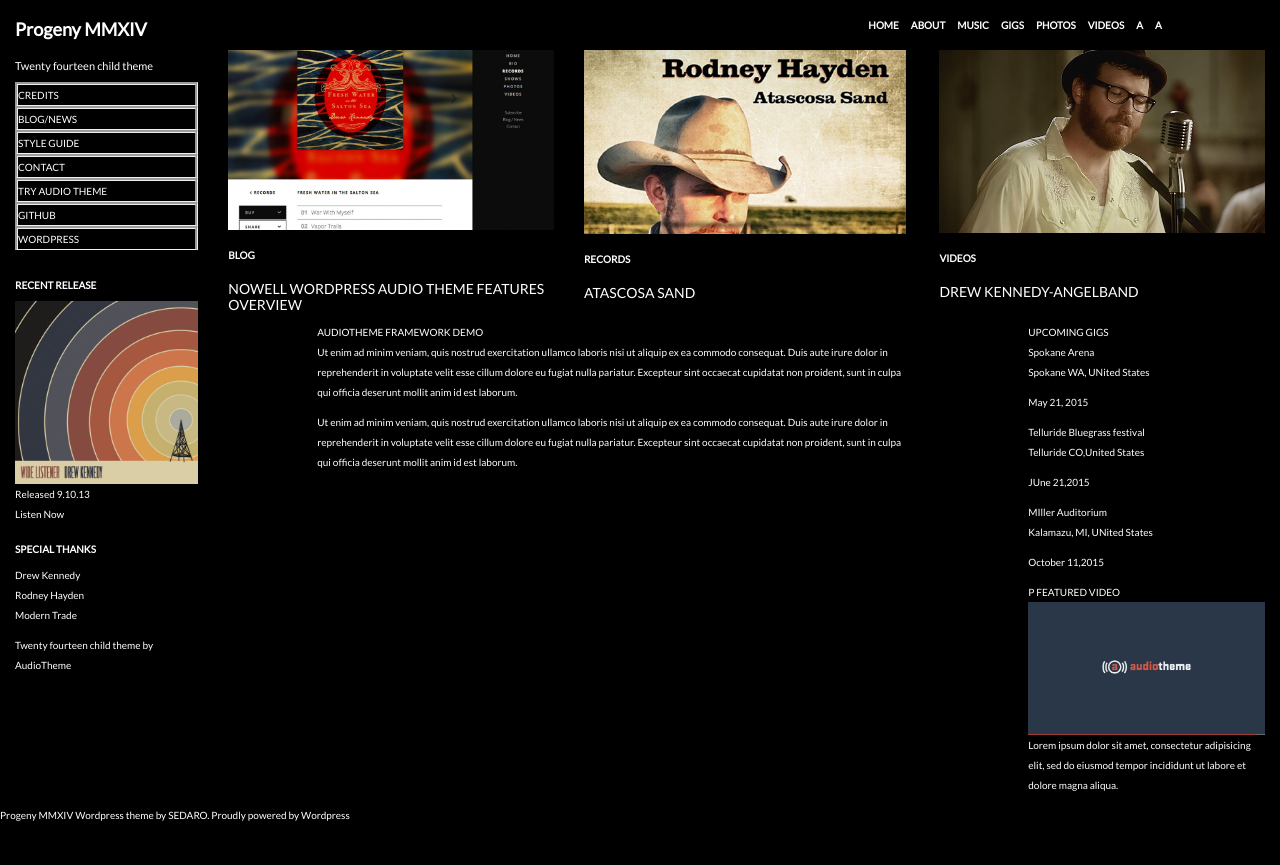
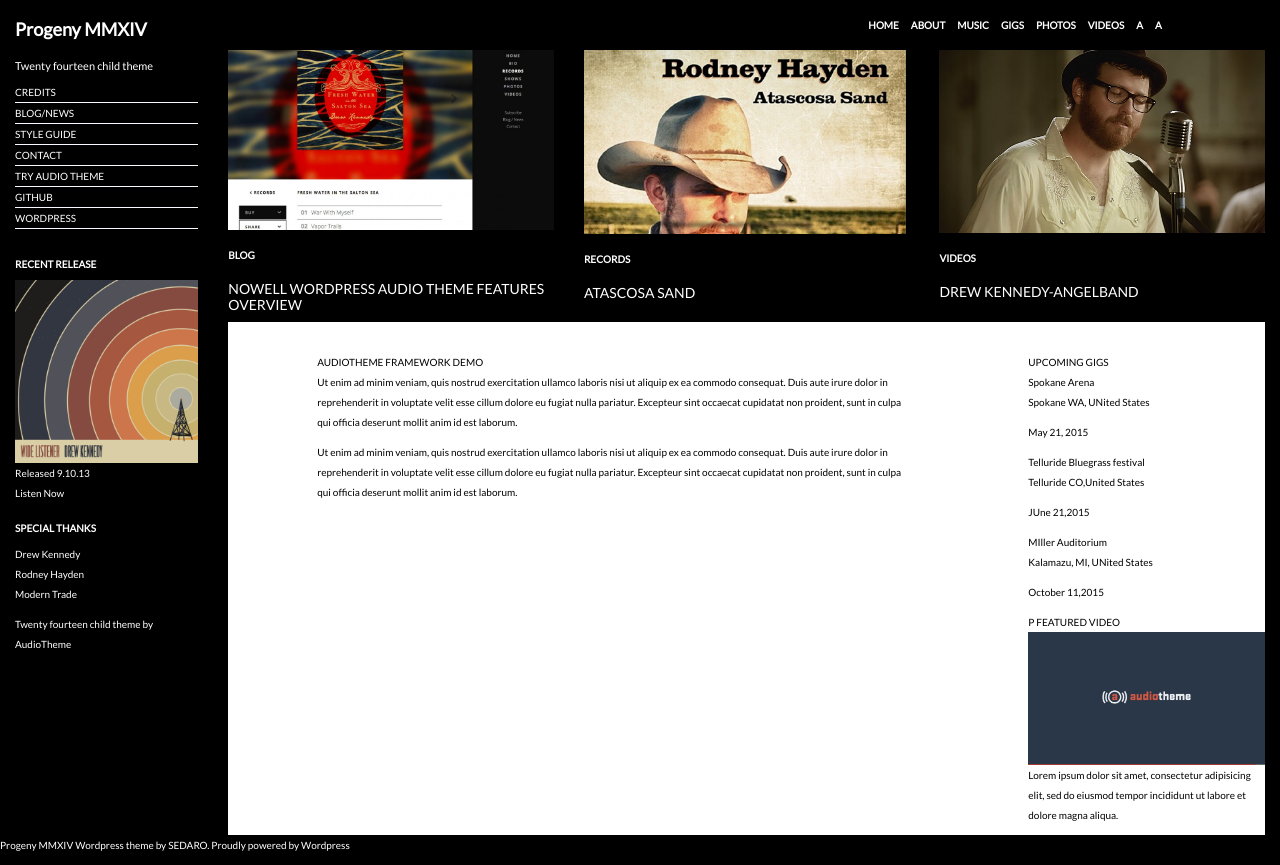
Before and after one commit to laetilu/challenge5, a plain HTML site: page index.html in a window 1280 px wide. Before the commit the page ends 835 px from the top, so only its background shows below. Drawn offline with nearby package versions, Linux system fonts and the light colour scheme.

Commit message:
round 11

```diff
--- a/css/style.css
+++ b/css/style.css
@@ -43,11 +43,16 @@
 }
 
 #navgauche li {
-  border-bottom: 0.1em solid #efefef;
-  border-style: groove;
+  border-bottom: 0.1em solid  #f8f8ff;
 }
+
 #colgauche ul {
   text-align: left;
   padding-left: 0px;
+}
 
+#fondblanc{
+  background-color: #fff;
+  color:black;
+  padding-top: 3em;
 }
--- a/index.html
+++ b/index.html
@@ -73,9 +73,8 @@
 
 
     <div class="col-md-10">
-      <div id="fondnoir">
+
       <div class="row">
-
         <div class="col-md-4">
           <article>
               <img src="/images/nowell-featured-image-1038x576.jpg" class="img-responsive">
@@ -100,9 +99,8 @@
           </article>
         </div>
         </div>
-      </div>
 
-
+      <div id="fondblanc">
       <div class="row">
         <div class="col-md-7 col-md-offset-1">
           <div><span id="audiotheme">AUDIOTHEME FRAMEWORK DEMO</span></div>
@@ -138,6 +136,7 @@
           </article>
 
         </div>
+       </div>
       </div>
     </div>
   </div>
```
